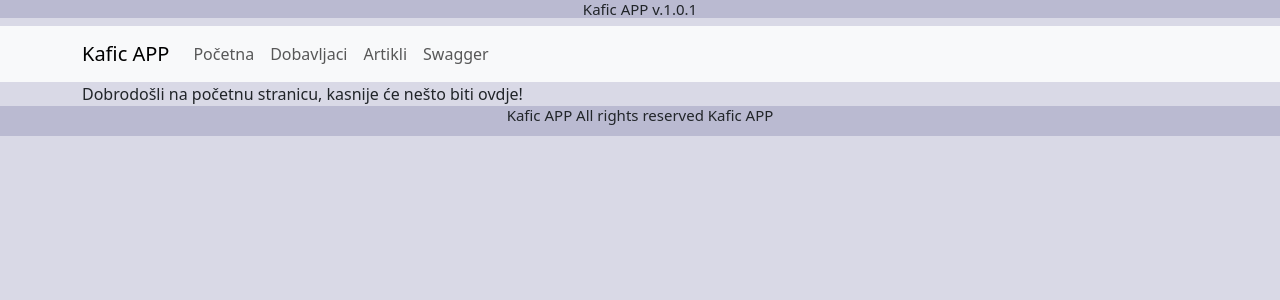
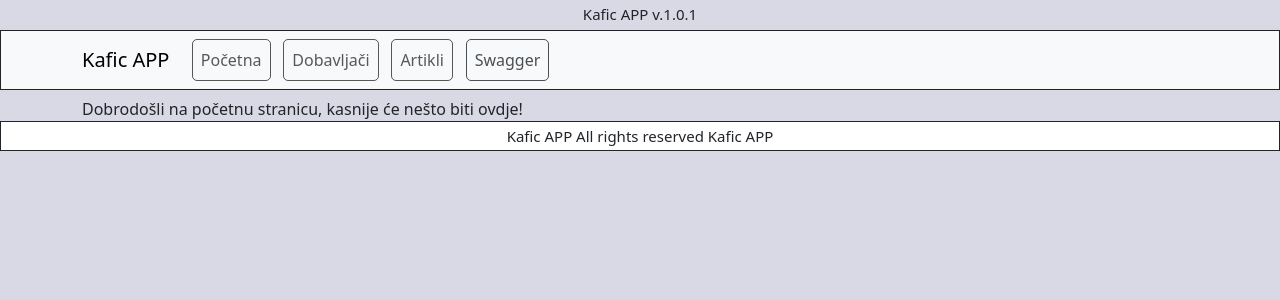
Before and after one commit to DamirBukvasevic/VodjenjeKaficaCSHARP, a React (Vite) app in the folder FrontendKafic/: page / in a window 1280 px wide. Shown: the top 300 px of the page. Built offline with nearby package versions, Linux system fonts and the light colour scheme.

Commit message:
dodavanje .CSS

```diff
--- a/FrontendKafic/src/App.css
+++ b/FrontendKafic/src/App.css
@@ -9,12 +9,66 @@
 }
 #naslov{
     width: 100%;
-    height: auto;
-    background-color: #babad1;
+    height: 30px;
+    padding-top: 5px;
+    background-color: #d9d9e6;
 }
 #naslov h1{
     text-align: center;
     font-size: 15px;
+    bottom: 0;
+}
+#navbarSticky{
+    width: 100%;
+    height: auto;
+    margin-bottom: 7px;
+    position: -webkit-sticky;
+    position: sticky;
+    top: 0;
+    border: solid 1px;
+}
+.nav-link{
+    border: solid 1px;
+    border-radius: 5px;
+    margin-left: 2%;
+    margin-right: 2%;
+    text-align: center;
+}
+.nav-link:hover{
+    background-color: #0b5ed7;
+    border-color: #0b5ed7;
+    color: #fff;
+}
+.swagger{
+    color: #4a4f53!important;
+}
+.swagger:hover{
+    background-color: #0b5ed7;
+    border-color: #0b5ed7;
+    color: #fff!important;
+}
+.artiklDodaj{
+    text-decoration: none;
+    font-size: 15px;
+    color: #4a4f53;
+    display: inline-block;
+    padding: 5px;
+    text-align: center;
+    border: solid 1px;
+    border-color: black;
+    border-radius: 5px;
+    position: -webkit-sticky;
+    position: sticky;
+    top: 65px;
+    background-color: #fff;
+}
+.artiklDodaj:hover{
+    background-color: #0b5ed7;
+    border-color: #0b5ed7;
+    color: #fff;
+}
+.table-responsive{
+    margin-top: 7px!important;
 }
 body{
     background-color: #d9d9e6;
@@ -24,7 +78,7 @@ body{
     margin-top: 2%;
 }
 .naslovAPP{
-    border: solid 2px;
+    border: solid 1px;
     text-align: center;
 }
 .bodyAPP{
@@ -33,12 +87,14 @@ body{
 }
 #footer{
     height: 30px;
-    background-color: #babad1;
+    background-color: white;
     position: -webkit-sticky;
     position: sticky;
+    border: solid 1px;
     bottom: 0;
 }
 #footer h2{
+    padding-top: 5px;
     text-align: center;
     font-size: 15px;
 }
--- a/FrontendKafic/src/components/NavBarKafic.jsx
+++ b/FrontendKafic/src/components/NavBarKafic.jsx
@@ -10,6 +10,7 @@ export default function NavBarKafic(){
     const navigate = useNavigate();
 
     return(
+    <div id="navbarSticky">
       <Navbar expand="lg" className="bg-body-tertiary">
         <Container>
           <Navbar.Brand href="/">Kafic APP</Navbar.Brand>
@@ -17,12 +18,13 @@ export default function NavBarKafic(){
           <Navbar.Collapse id="basic-navbar-nav">
             <Nav className="me-auto">
               <Nav.Link onClick={()=>navigate(RoutesNames.HOME)}>Početna</Nav.Link>
-            <Nav.Link onClick={()=>navigate(RoutesNames.DOBAVLJAC_PREGLED)}>Dobavljaci</Nav.Link>
+              <Nav.Link onClick={()=>navigate(RoutesNames.DOBAVLJAC_PREGLED)}>Dobavljači</Nav.Link>
               <Nav.Link onClick={()=>navigate(RoutesNames.ARTIKL_PREGLED)}>Artikli</Nav.Link>
-            <Nav.Link href="https://damirbukva-001-site1.gtempurl.com/swagger/index.html" target="_blank">Swagger</Nav.Link>
+              <Nav.Link className="swagger" href="https://damirbukva-001-site1.gtempurl.com/swagger/index.html" target="_blank">Swagger</Nav.Link>
             </Nav>
           </Navbar.Collapse>
         </Container>
       </Navbar>
+    </div>
     );
 }
--- a/FrontendKafic/src/pages/artikli/ArtikliDodaj.jsx
+++ b/FrontendKafic/src/pages/artikli/ArtikliDodaj.jsx
@@ -30,7 +30,7 @@ export default function ArtikliDodaj(){
     return(
         <Container>
             <hr />
-                Dodavanje novog artikla
+                Unos novog artikla
             <hr />
             <Form onSubmit={obradiSubmit}>
                 <Form.Group controlId="naziv">
@@ -52,6 +52,7 @@ export default function ArtikliDodaj(){
                     </Col>
                 </Row>
             </Form>
+            <hr />
         </Container>
     )
 }
--- a/FrontendKafic/src/pages/artikli/ArtikliPregled.jsx
+++ b/FrontendKafic/src/pages/artikli/ArtikliPregled.jsx
@@ -38,7 +38,7 @@ export default function ArtikliPregled(){
 
     return(
         <Container>
-            <Link to={RoutesNames.ARTIKL_NOVI} >Dodaj novi artikl</Link>
+            <Link className="artiklDodaj" to={RoutesNames.ARTIKL_NOVI} >Unos novog artikla  +</Link>
             <Table striped bordered hover responsive>
                 <thead className="naslovAPP">
                     <tr>
--- a/FrontendKafic/src/pages/artikli/ArtikliPromjena.jsx
+++ b/FrontendKafic/src/pages/artikli/ArtikliPromjena.jsx
@@ -68,6 +68,7 @@ export default function ArtikliPromjena(){
                     </Col>
                 </Row>
             </Form>
+            <hr />
         </Container>
     )
 }
```
Lines whose indentation alone changed are shown as unchanged.
